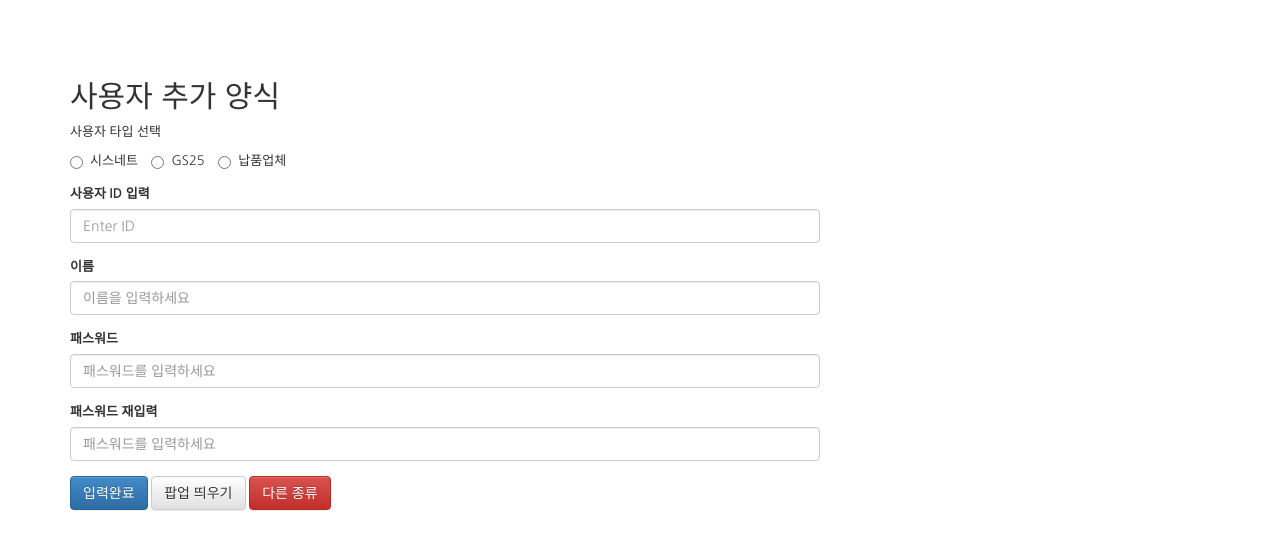
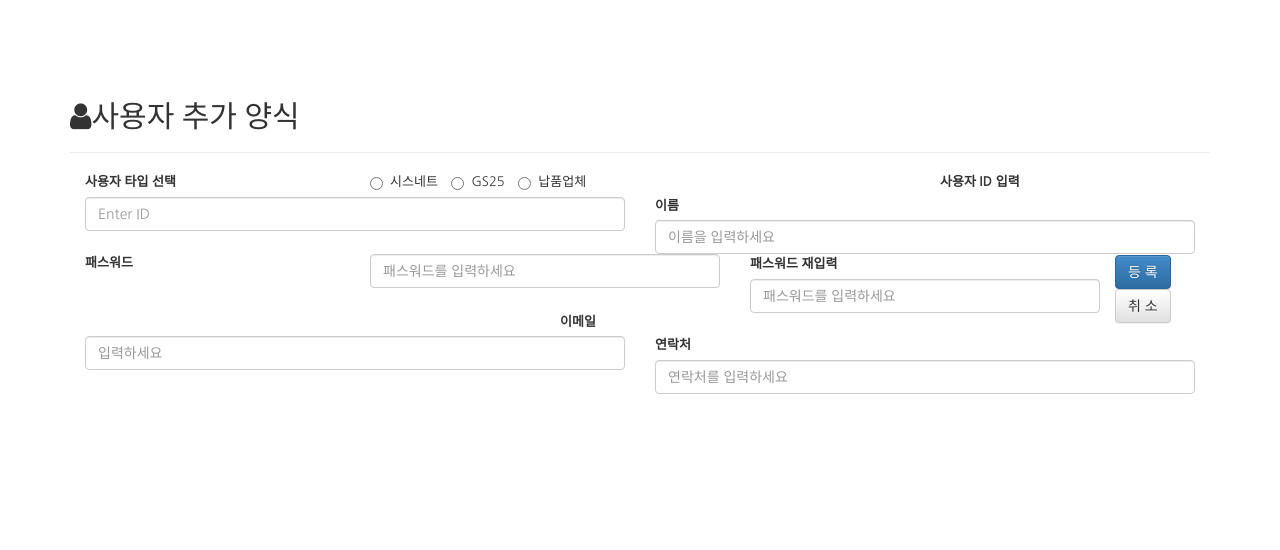
Before and after one commit to nogovern/sisnet, a PHP site: template application/views/user_add_form.php in a window 1280 px wide. Shown: the top 550 px of the page. Run offline with PHP 8.4, Linux system fonts and the light colour scheme; the template is opened without the code that fills it, so the values that code supplies are empty; some libraries are stand-ins or nearby versions.

Commit message:
에러 수정중 상위 메뉴 변경 사용자 등록 페이지 수정 중

```diff
--- a/application/views/user_add_form.php
+++ b/application/views/user_add_form.php
@@ -3,20 +3,22 @@
 
   <!-- Example row of columns -->
   <div class="row">
-        <div class="col-md-8">
+    <div class="col-md-12">
       <?php
         // 에러 출력
         echo validation_errors();
       ?>
 
       <div>
-            <?php echo form_open('', 'role="form"');?>
+        <?php echo form_open('', 'id="register_form" role="form" class="form form-horizontal" ');?>
         <!-- <form role="form"> -->
-              <h2>사용자 추가 양식</h2>
-
+          <div class="page-header">
+            <h2><i class="fa fa-user">사용자 추가 양식</i></h2>
+          </div>
 
           <div class="form-group">
-                <p>사용자 타입 선택</p>
+            <label class="form-label col-sm-3">사용자 타입 선택</label>
+            <div class="col-sm-6">
               <label class="radio-inline">
                 <input type="radio" class="grey" name="type" value="1">
                 시스네트
@@ -30,46 +32,74 @@
                 납품업체
               </label>
             </div>
+          </div>
 
           <div class="form-group" id="select_office">
-                <label for="office_id" class="control-label">사무소 선택</label>
+            <label class="form-label col-sm-3">사무소 선택</label>
+            <div class="col-sm-6">
             <?php
             echo $form_office_select;
             ?>
             </div>
+          </div>
 
           <!-- 외부 업체 선택-->
           <div class="form-group" id="select_company">
-                <label for="company_id" class="control-label">외부 업체 선택</label>
+            <label class="form-label col-sm-3">외부 업체 선택</label>
+            <div class="col-sm-6">
             <?php
             echo $form_company_select;
             ?>
             </div>
-
-              <div class="form-group">
-                <label for="username" >사용자 ID 입력</label>
-                <input type="text" class="form-control" id="username" name="username" placeholder="Enter ID">
           </div>
 
           <div class="form-group">
-                <label for="name">이름</label>
-                <input type="text" class="form-control" id="name" name="name" placeholder="이름을 입력하세요">
+            <label class="form-label col-sm-3">사용자 ID 입력</label>
+            <div class="col-sm-6">
+              <input type="text" class="form-control" id="username" name="username" placeholder="Enter ID">
+            </div>
           </div>
 
           <div class="form-group">
-                <label for="password" class="control-label">패스워드</label>
-                <input type="password" class="form-control" id="password" name="password" placeholder="패스워드를 입력하세요">
+            <label class="form-label col-sm-3">이름</label>
+            <div class="col-sm-6">
+              <input type="text" class="form-control" id="name" name="name" placeholder="이름을 입력하세요">
+            </div>
           </div>
 
           <div class="form-group">
-                <label for="re_password" class="control-label">패스워드 재입력</label>
+            <label class="form-label col-sm-3">패스워드</label>
+            <div class="col-sm-4">
+              <input type="password" class="form-control" id="password" name="password" placeholder="패스워드를 입력하세요">
+            </div>
+            <div class="col-sm-5 error_msg"></div>
+          </div>
+
+          <div class="form-group">
+            <label class="form-label col-sm-3">패스워드 재입력</label>
+            <div class="col-sm-4">
               <input type="password" class="form-control" id="re_password" name="re_password" placeholder="패스워드를 입력하세요">
+            </div>
+            <div class="col-sm-5 error_msg"></div>
+          </div>
+
+          <div class="form-group">
+            <label class="form-label col-sm-3">이메일</label>
+            <div class="col-sm-6">
+              <input type="text" class="form-control" id="email" name="email" placeholder="입력하세요">
+            </div>
+          </div>
+
+          <div class="form-group">
+            <label class="form-label col-sm-3">연락처</label>
+            <div class="col-sm-6">
+              <input type="text" class="form-control" id="phone" name="phone" placeholder="연락처를 입력하세요">
+            </div>
           </div>
 
           <p class="form-actions">
-                <button class="btn btn-primary" type="submit">입력완료</button>
-                <button id="ajax" class="btn btn-default" type="button">팝업 띄우기</button>
-                <button id="ajax" class="btn btn-danger" type="button">다른 종류</button>
+            <button class="btn btn-primary" type="submit">등 록</button>
+            <button class="btn btn-default" type="button">취 소</button>
           </p>
         </form>
       </div>
@@ -104,5 +134,24 @@
 
   });
 
+  $("#register_form").validate({
+    debug: true,
+    rules: {
+      name : 'required',
+      password: {
+        required: true,
+        minlength: 1
+      },
+      re_password: {
+        required: true,
+        equalTo: "#password"
+      },
+      phone: 'required'
+    },
+    submitHandler: function(form) {
+      alert('call');
+    }
+  });
+
 });
 </script>
```
Also changed, not shown: application/views/layout/navbar.php (+5 -25 lines), application/views/work/work_close_view.php (+8 -1 lines). Lines whose indentation alone changed are shown as unchanged.
